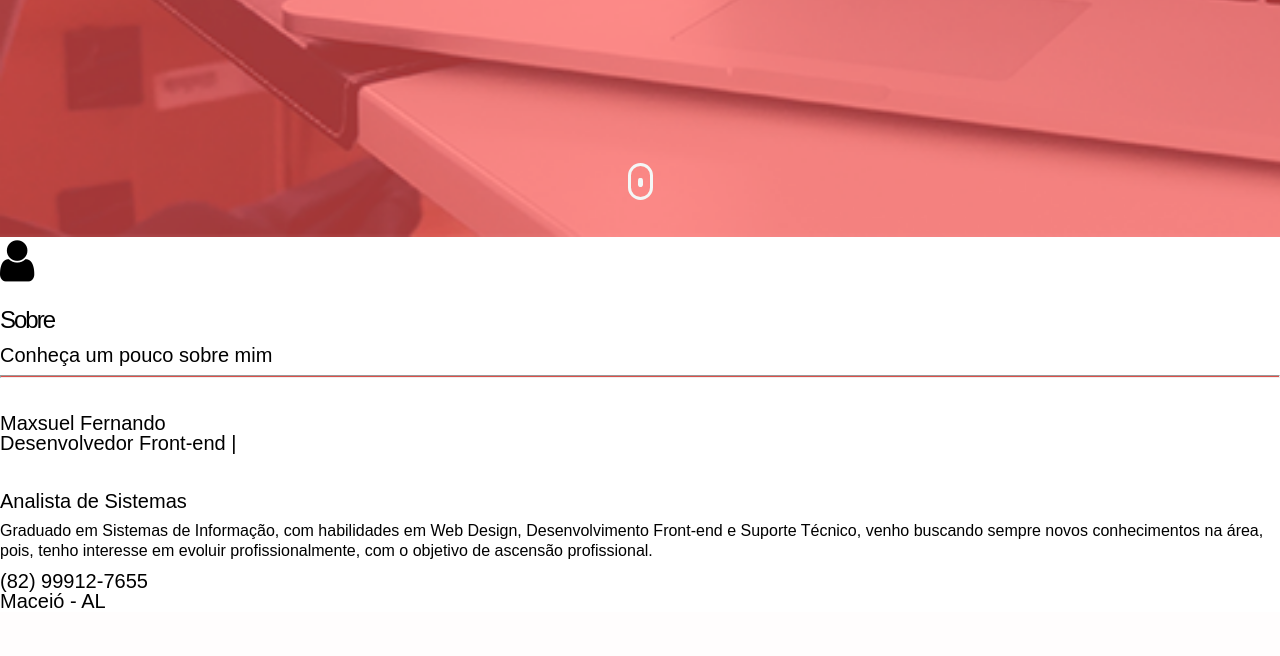
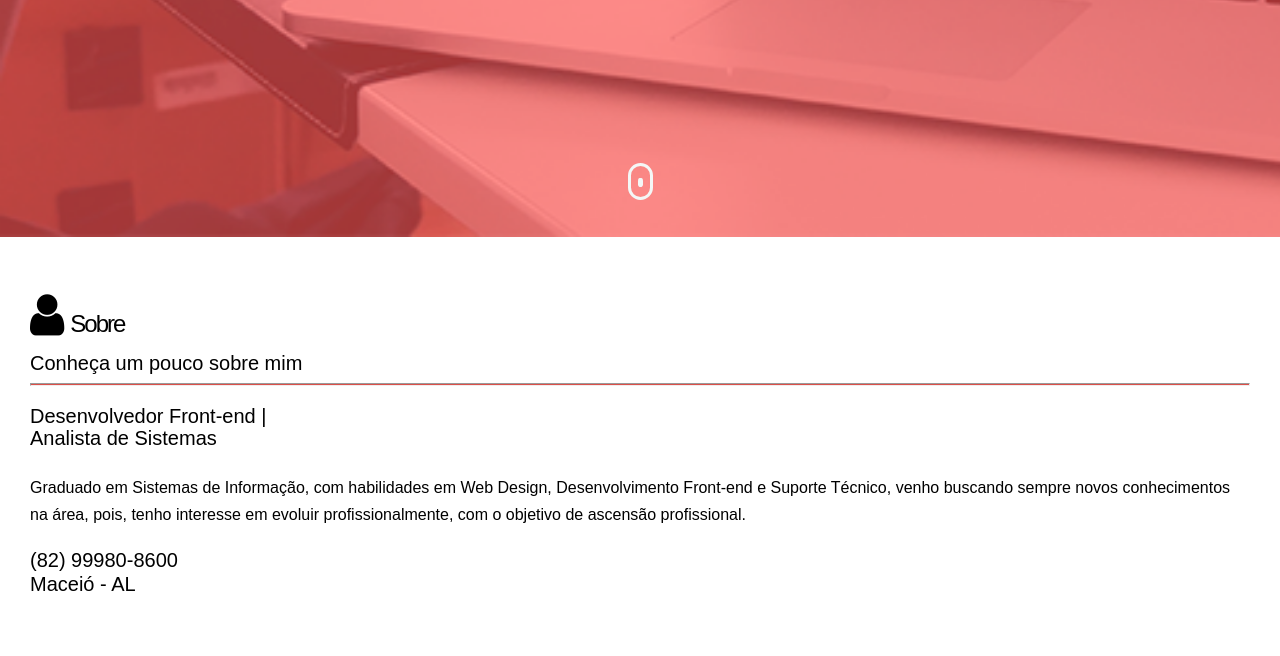
Before and after one commit to maxsueldev/portfolio2.0, a PHP site: page / in a window 1280 px wide. Shown: the part 563-1219 px from the top of the page. Before the commit the page ends 1171 px from the top, so only its background shows below. Run offline with PHP 8.4, Linux system fonts and the light colour scheme; some web fonts are replaced.

Commit message:
section .sobre refatorada

```diff
--- a/css/reset.css
+++ b/css/reset.css
@@ -16,7 +16,7 @@ ol, ul {
 
 html, body, div, span, iframe, h1, h2, h3, h4, h5, h6, p, blockquote, a, em, img, dl, dt, dd, ol, ul, li,
 fieldset, form, label, legend, article, footer, header, nav, section, main, figure {
-	/* margin: 0; */
+	margin: 0;
 	padding: 0;
 	border: 0;
 	vertical-align: baseline;
--- a/css/style.css
+++ b/css/style.css
@@ -32,19 +32,19 @@ h3 {
 
 p {
       font-size: 16px;
-      line-height: 20px;
+      line-height: 27px;
 }
 
 hr.separador {
     height: 1px;
-    margin: 20px 0 45px;
+    margin: 20px 0 30px;
 }
 
-hr.sl {  /* refatorar nome da classe */
+hr.separador-laranja {  /* refatorar nome da classe */
     background-color: #dc4f49;
 }
 
-hr.sb {  /* refatorar nome da classe */
+hr.separador-azul {  /* refatorar nome da classe */
     background-color: #F4F7F6;
 }
 
@@ -179,3 +179,41 @@ to {
     outline-color: rgba(255, 255, 255, 0);
     outline-offset: 15px;
 }
+
+.icon_section {
+    margin-right: 6px;
+}
+
+.sobre {
+    padding: 30px;
+}
+
+.sobre-container {
+    display: flex;
+    flex-direction: column;
+}
+
+.sobre-top {
+    display: flex;
+    align-items: baseline;
+    margin: 24px 0;
+}
+
+.profissao-container {
+    line-height: 22px;
+    margin-bottom: 36px;
+}
+
+.sobre-info-contact {
+    display: flex;
+    flex-direction: column;
+    margin-bottom: 30px;
+}
+
+.sobre .texto {
+    margin-bottom: 20px;
+}
+
+.sobre-info-contact h3 {
+    margin: 12px 0;
+}
--- a/index.html
+++ b/index.html
@@ -54,21 +54,19 @@
 				<i class="fa fa-user fa-3x icon_section" aria-hidden="true"></i>
 				<h2 class="title_section">Sobre</h2>
 			</div>
-			<span class="clear"></span>
 			<h3>Conheça um pouco sobre mim</h3>
 
-			<hr class="separador sl"> <!-- refatorar nome de classe -->
+			<hr class="separador separador-laranja"> <!-- refatorar nome de classe -->
 
-			<h3 class="h3_bold">Maxsuel Fernando</h3>
-			<div>
-				<h3 class="h3_bold">Desenvolvedor Front-end |</h3> <br>
-				<h3 class="h3_bold">Analista de Sistemas</h3>
+			<div class="profissao-container">
+				<h3>Desenvolvedor Front-end |</h3> <br>
+				<h3>Analista de Sistemas</h3>
 			</div>
 			<div class="texto">
 				<p>Graduado em Sistemas de Informação, com habilidades em Web Design, Desenvolvimento Front-end e Suporte Técnico, venho buscando sempre novos conhecimentos na área, pois, tenho interesse em evoluir profissionalmente, com o objetivo de ascensão profissional.</p>
 			</div>
-			<div>
-				<h3 class="h3_bold">(82) 99912-7655</h3>
+			<div class="sobre-info-contact">
+				<h3 class="h3_bold">(82) 99980-8600</h3>
 				<h3 class="h3_bold">Maceió - AL</h3>
 			</div>
 			</div>
@@ -77,5 +75,9 @@
 			</div>
 		</div>
 	</section>
+
+	<script src="js/libs/jquery-1.9.1.min.js"></script>
+	<script src="js/libs/visibility.js"></script>
+	<script src="js/script.js"></script>
 </body>
 </html>
--- /dev/null
+++ b/js/script.js
@@ -0,0 +1,67 @@
+$(document).ready(function () {
+	$(document).on("scroll", onScroll);
+
+	var headerHeight = $('header').outerHeight();
+	var navbarHeaderHeight = 0;
+
+	if($('nav.navbar-header').outerHeight()) {
+		var navbarHeaderHeight = $('nav.navbar-header').outerHeight(); //navbar bootstrap
+	}
+
+	//smoothscroll
+	$('a[href^="#"]').on('click', function (e) {
+		e.preventDefault();
+		$(document).off("scroll");
+
+		$('a').each(function () {
+		    $(this).removeClass('active');
+		})
+		$(this).addClass('active');
+
+		var target = this.hash,
+		menu = target;
+		$target = $(target);
+		$('html, body').stop().animate({
+			'scrollTop': $target.offset().top - headerHeight - navbarHeaderHeight
+ 		}, 1100, 'swing', function () {
+			window.location.hash = target;
+		    $(document).on("scroll", onScroll);
+		});
+	});
+
+	// btn to top
+
+	$(".box_to_top").hide();
+
+	$(window).scroll(function() {
+		if($(this).scrollTop()>200) {
+			$(".box_to_top").fadeIn();
+		} else {
+			$(".box_to_top").fadeOut();
+		}
+	});
+
+	$(".box_to_top").click(function() {
+		$("body").animate({
+			scrollTop: 0
+		}, 3000);
+	});
+
+});
+
+function onScroll(event){
+	var headerHeight = $('header').outerHeight();
+	var navbarHeaderHeight = $('nav.navbar-header').outerHeight(); //navbar bootstrap
+	var scrollPos = $(document).scrollTop();
+	$('nav a').each(function () {
+		var currLink = $(this);
+		var refElement = $(currLink.attr("href"));
+		if (refElement.position().top - headerHeight <= scrollPos && refElement.position().top + refElement.height() > scrollPos) {
+		    $('nav ul li a').removeClass("active");
+		    currLink.addClass("active");
+		}
+		else{
+		    currLink.removeClass("active");
+		}
+	});
+}
```
